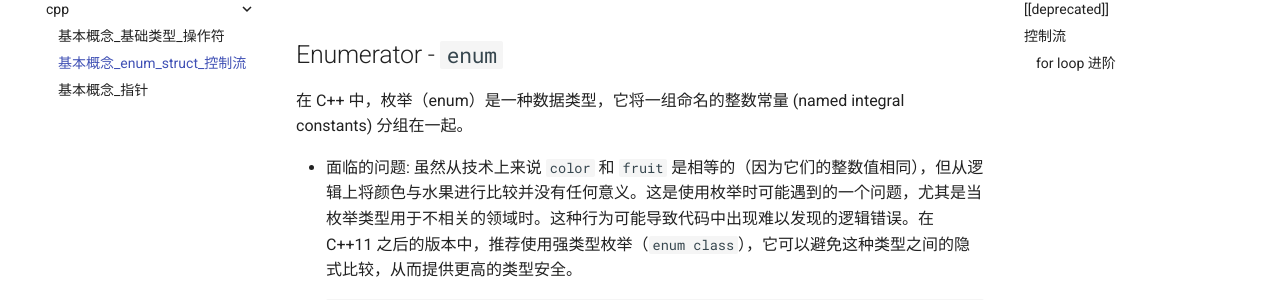
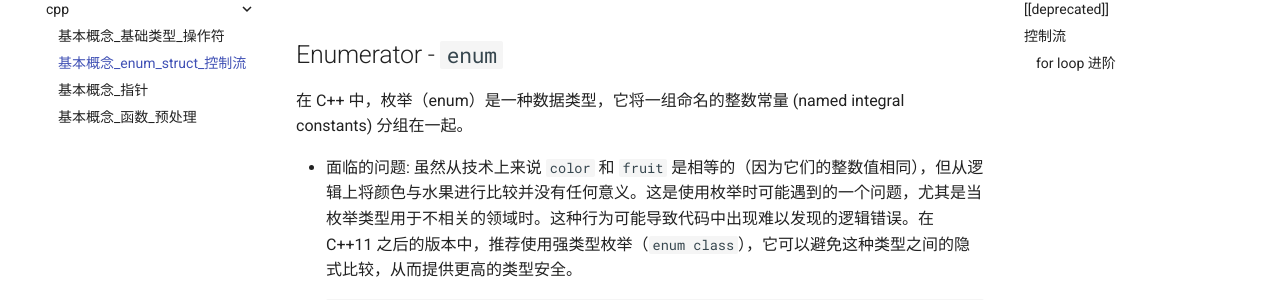
Before and after one commit to ymma98/technotes, an MkDocs documentation site: the page built from docs/cpp/基本概念_enum_struct_控制流.md, in a window 1280 px wide. Shown: the part 183-483 px from the top of the page. Built offline with MkDocs 1.6.1 and Material for MkDocs 9.7.7, drawn with Linux system fonts in a browser that asks for light colours.

Commit message:
Update mkdocs.yml

```diff
--- a/mkdocs.yml
+++ b/mkdocs.yml
@@ -7,6 +7,7 @@ nav:
      - 基本概念_基础类型_操作符: cpp/基本概念_基础类型_操作符.md
      - 基本概念_enum_struct_控制流: cpp/基本概念_enum_struct_控制流.md
      - 基本概念_指针: cpp/基本概念_指针.md
+     - 基本概念_函数_预处理: cpp/基本概念_函数_预处理.md
 
 
 
```
